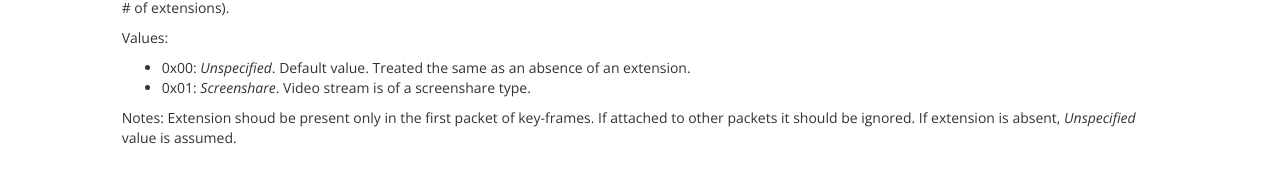
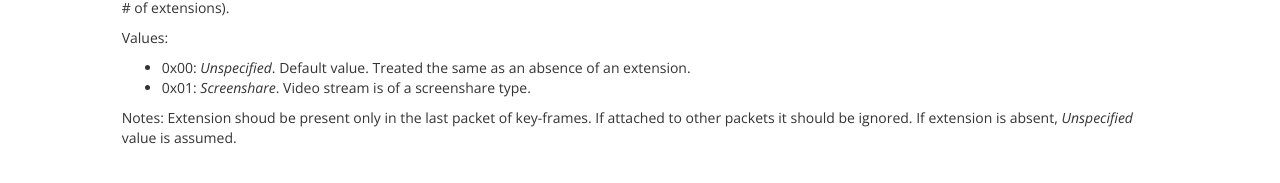
Before and after one commit to webrtc/webrtc-org, a Jekyll site: the page built from experiments/rtp-hdrext/video-content-type/index.md, in a window 1280 px wide and 900 px high. Shown: the part 295-478 px from the top of the window. Built offline with Jekyll 4.4.1, drawn with Linux system fonts in a browser that asks for light colours; nearby versions of some CDN libraries.

```diff
--- a/experiments/rtp-hdrext/video-content-type/index.md
+++ b/experiments/rtp-hdrext/video-content-type/index.md
@@ -18,8 +18,9 @@ Wire format: 1-byte extension, 1 bytes of data. total 2 bytes extra per packet
 byte # of extensions).
 
 Values:
-  - 0x00: *Unspecified*. Default value. Treated the same as an absence of an extension.
-  - 0x01: *Screenshare*. Video stream is of a screenshare type.
 
-Notes: Extension shoud be present only in the first packet of key-frames. If attached to other packets it should be ignored.
+  * 0x00: *Unspecified*. Default value. Treated the same as an absence of an extension.
+  * 0x01: *Screenshare*. Video stream is of a screenshare type.
+
+Notes: Extension shoud be present only in the last packet of key-frames. If attached to other packets it should be ignored.
 If extension is absent, *Unspecified* value is assumed.
```
Also changed, not shown: experiments/rtp-hdrext/index.md (+1 -0 lines), experiments/rtp-hdrext/video-timing/index.md (added, +34 -0 lines).
